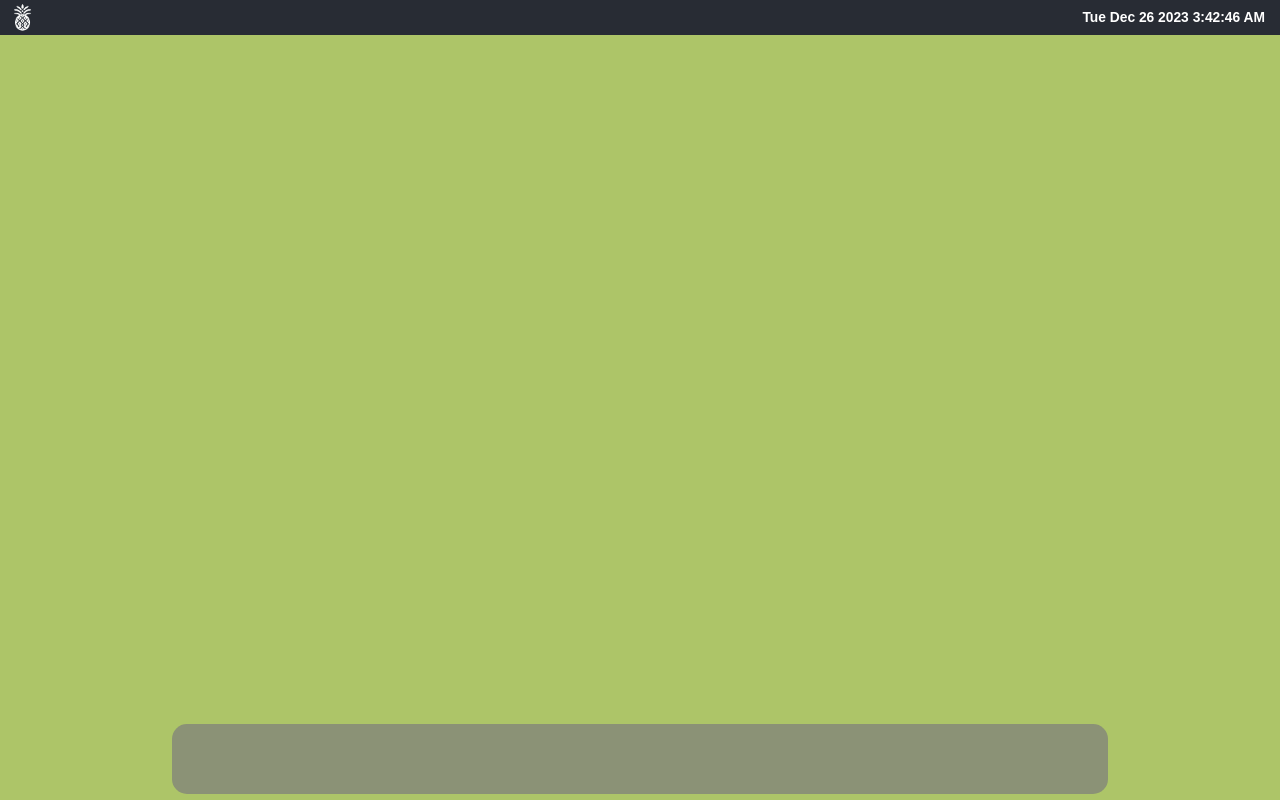
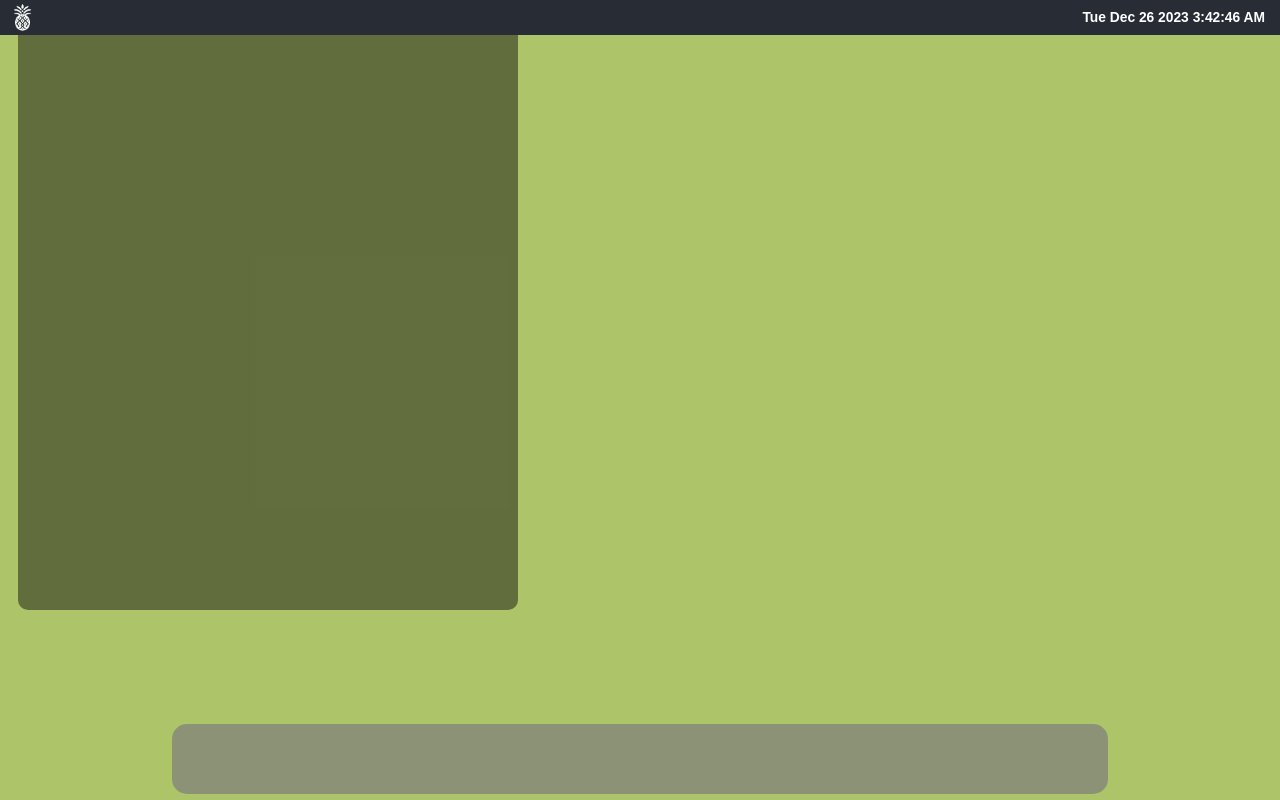
Before and after one commit to shahman27/Mac-Portfolio-Website, a React (Create React App) app in the folder portfolio-website/: page / in a window 1280 px wide. Built offline with nearby package versions, Linux system fonts and the light colour scheme; a web font is replaced by a local one.

Commit message:
added webpage function

```diff
--- a/portfolio-website/src/App.css
+++ b/portfolio-website/src/App.css
@@ -6,8 +6,8 @@
   height: 40vmin;
   pointer-events: none;
 }
-body {
-  background-color: rgb(173, 197, 104);
+body {background-color: rgb(173, 197, 104);
+
   color: white;
 }
 
--- a/portfolio-website/src/App.js
+++ b/portfolio-website/src/App.js
@@ -1,6 +1,7 @@
 import './App.css';
 import MenuBar from './components/MenuBar';
 import Dock from './components/Dock';
+import WebPage from './components/WebPage';
 import {BrowserRouter as Router, Route, Routes} from "react-router-dom";
 
 function App() {
@@ -8,6 +9,7 @@ function App() {
     <Router>
       <MenuBar />
       <Dock />
+      <WebPage />
     </Router>
   );
 }
--- /dev/null
+++ b/portfolio-website/src/components/WebPage.js
@@ -0,0 +1,17 @@
+import React from "react";
+import Draggable from "react-draggable";
+import "../styles/WebPage.css";
+
+function WebPage() {
+    return (
+        <Draggable>
+            <div className="WebPage">
+                <div className="Exit">
+
+                </div>
+            </div>
+        </Draggable>
+    )
+}
+
+export default WebPage;
--- /dev/null
+++ b/portfolio-website/src/styles/WebPage.css
@@ -0,0 +1,32 @@
+/* Rectangle.css */
+
+.WebPage {
+    background-color: var(--rectangle-color, rgba(17, 16, 16, 0.484)); /* Default color is gray */
+    width: var(--rectangle-width, 500px); /* Default width */
+    height: var(--rectangle-height, 600px); /* Default height */
+    display: flex;
+    justify-content: center; /* Horizontally center content */
+    align-items: center; /* Vertically center content */
+    margin: 10px; /* Spacing around the rectangle */
+    border-radius: 10px; /* Rounded corners for aesthetics */
+    /* Add other styles such as border, padding, etc., as needed */
+  }
+
+.Exit {
+    display: flex; /* Using flexbox for alignment */
+    justify-content: space-between; /* Align items horizontally */
+    align-items: center; /* Center items vertically */
+    width: 100%;
+    background-color: #282c34;
+
+    /* background-color: rgba(0, 0, 0, 0.833);  */
+    color: white;
+    position: fixed;
+    top: 0;
+    left: 0;
+    z-index: 1000;
+    height: 4%;
+    padding-left: 0 10px; /* Add padding for visual spacing */
+    border-top-left-radius: 10px;
+    border-top-right-radius: 10px;
+}
```
Also changed, not shown: portfolio-website/src/components/About.js (added), portfolio-website/src/components/Projects.js (added).
